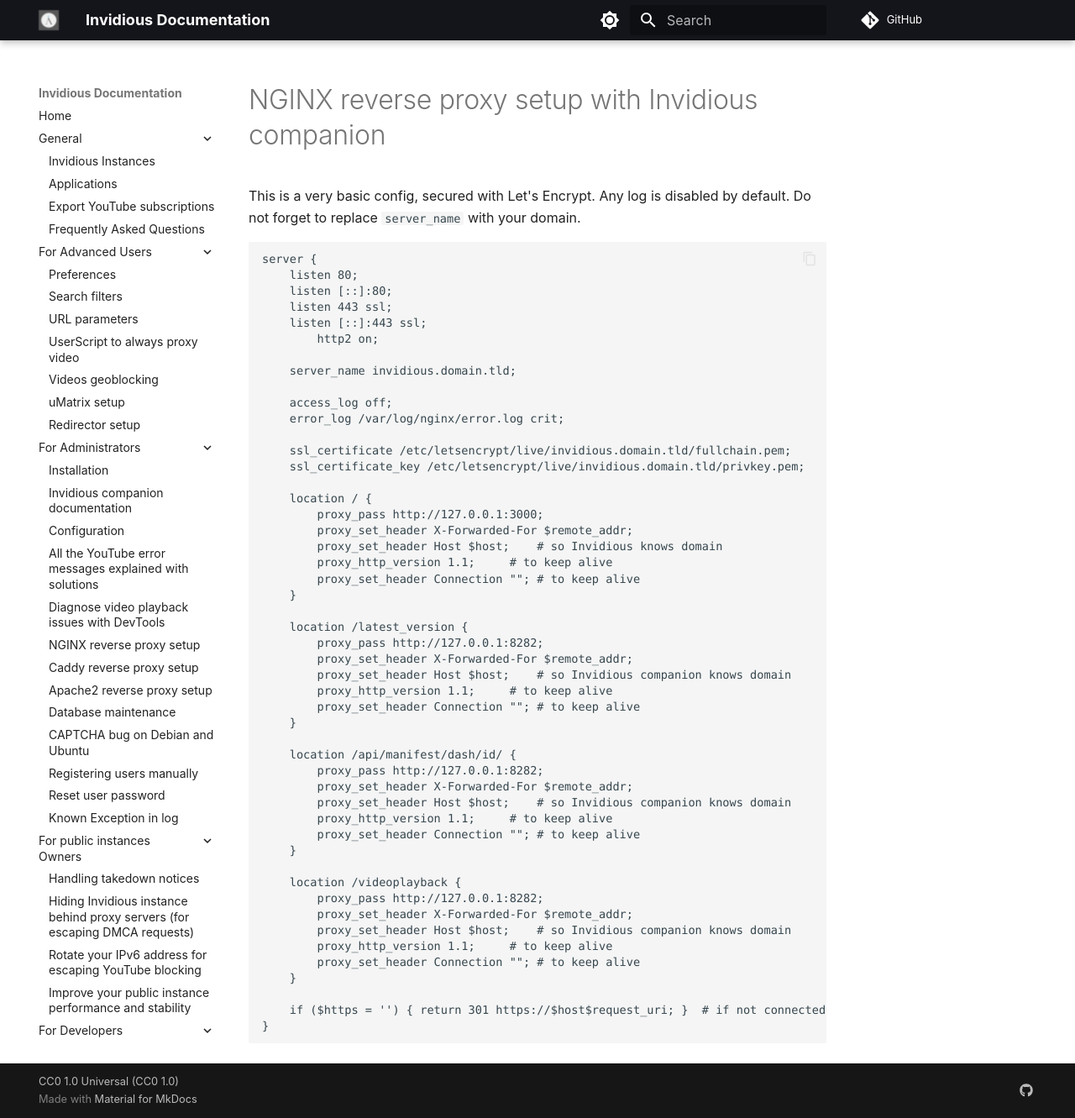
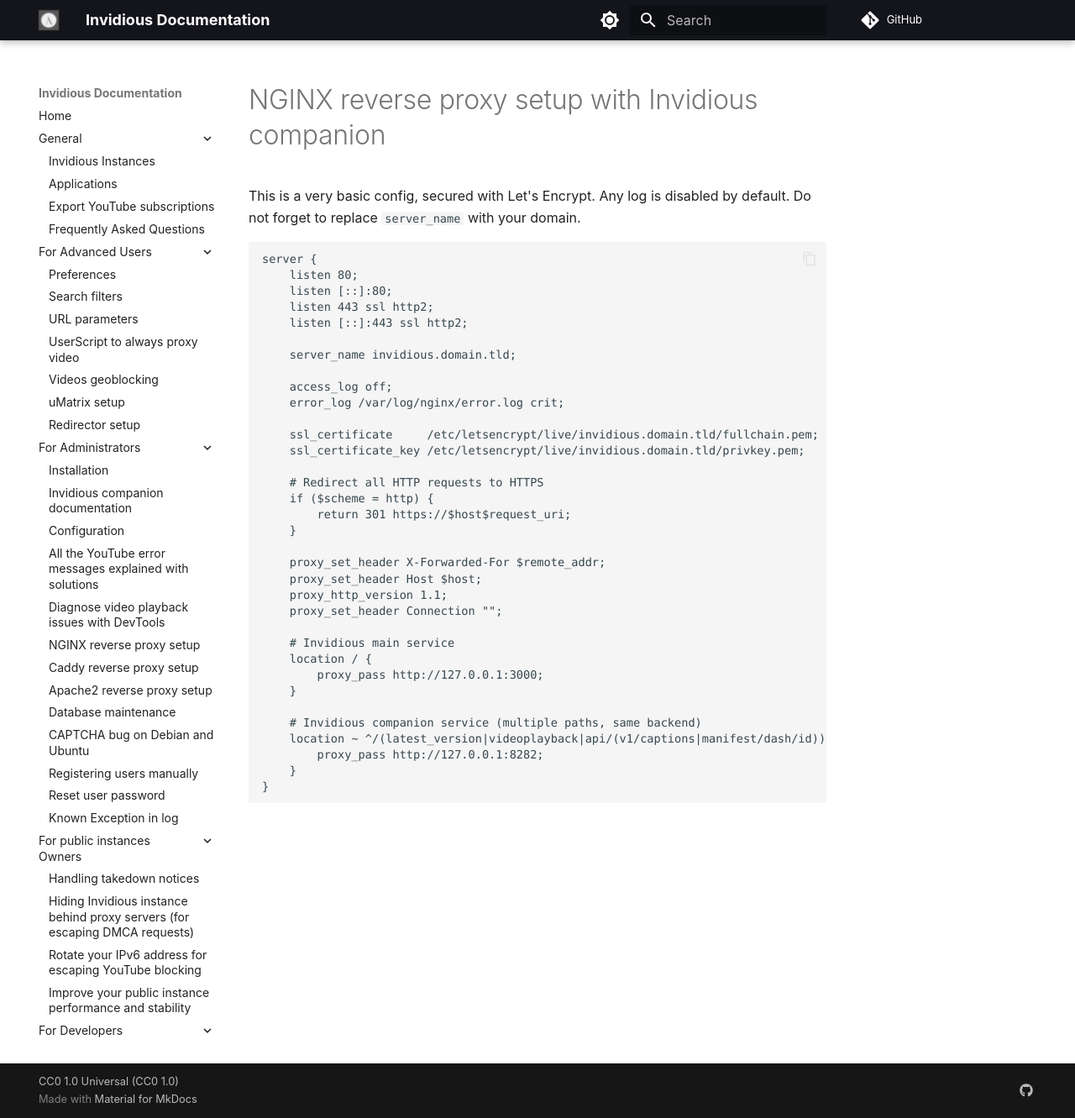
Before and after one commit to iv-org/documentation, an MkDocs documentation site: the page built from docs/companion-nginx.md, in a window 1280 px wide and 1331 px high. Shown: the whole window at 84% size. Built offline with MkDocs 1.6.1 and Material for MkDocs 9.7.7, drawn with Linux system fonts in a browser that asks for light colours; comment, search, counter and statistics services are not loaded.

Commit message:
chore: add captions endpoint + rework nginx config

````diff
--- a/docs/companion-nginx.md
+++ b/docs/companion-nginx.md
@@ -4,52 +4,37 @@
 
 ```
 server {
-	listen 80;
-	listen [::]:80;
-	listen 443 ssl;
-	listen [::]:443 ssl;
-        http2 on;
+    listen 80;
+    listen [::]:80;
+    listen 443 ssl http2;
+    listen [::]:443 ssl http2;
 
-	server_name invidious.domain.tld;
+    server_name invidious.domain.tld;
 
-	access_log off;
-	error_log /var/log/nginx/error.log crit;
+    access_log off;
+    error_log /var/log/nginx/error.log crit;
 
-	ssl_certificate /etc/letsencrypt/live/invidious.domain.tld/fullchain.pem;
-	ssl_certificate_key /etc/letsencrypt/live/invidious.domain.tld/privkey.pem;
+    ssl_certificate     /etc/letsencrypt/live/invidious.domain.tld/fullchain.pem;
+    ssl_certificate_key /etc/letsencrypt/live/invidious.domain.tld/privkey.pem;
 
-	location / {
-		proxy_pass http://127.0.0.1:3000;
-		proxy_set_header X-Forwarded-For $remote_addr;
-		proxy_set_header Host $host;	# so Invidious knows domain
-		proxy_http_version 1.1;		# to keep alive
-		proxy_set_header Connection "";	# to keep alive
-	}
+    # Redirect all HTTP requests to HTTPS
+    if ($scheme = http) {
+        return 301 https://$host$request_uri;
+    }
 
-	location /latest_version {
-		proxy_pass http://127.0.0.1:8282;
-		proxy_set_header X-Forwarded-For $remote_addr;
-		proxy_set_header Host $host;	# so Invidious companion knows domain
-		proxy_http_version 1.1;		# to keep alive
-		proxy_set_header Connection "";	# to keep alive
-	}
+    proxy_set_header X-Forwarded-For $remote_addr;
+    proxy_set_header Host $host;
+    proxy_http_version 1.1;
+    proxy_set_header Connection "";
 
-	location /api/manifest/dash/id/ {
-		proxy_pass http://127.0.0.1:8282;
-		proxy_set_header X-Forwarded-For $remote_addr;
-		proxy_set_header Host $host;	# so Invidious companion knows domain
-		proxy_http_version 1.1;		# to keep alive
-		proxy_set_header Connection "";	# to keep alive
-	}
+    # Invidious main service
+    location / {
+        proxy_pass http://127.0.0.1:3000;
+    }
 
-	location /videoplayback {
-		proxy_pass http://127.0.0.1:8282;
-		proxy_set_header X-Forwarded-For $remote_addr;
-		proxy_set_header Host $host;	# so Invidious companion knows domain
-		proxy_http_version 1.1;		# to keep alive
-		proxy_set_header Connection "";	# to keep alive
-	}
-
-	if ($https = '') { return 301 https://$host$request_uri; }	# if not connected to HTTPS, perma-redirect to HTTPS
+    # Invidious companion service (multiple paths, same backend)
+    location ~ ^/(latest_version|videoplayback|api/(v1/captions|manifest/dash/id))/ {
+        proxy_pass http://127.0.0.1:8282;
+    }
 }
 ```
````
Also changed, not shown: docs/companion-apache2.md (+2 -0 lines), docs/companion-caddy.md (+1 -0 lines), docs/companion-traefik.md (+2 -2 lines).
